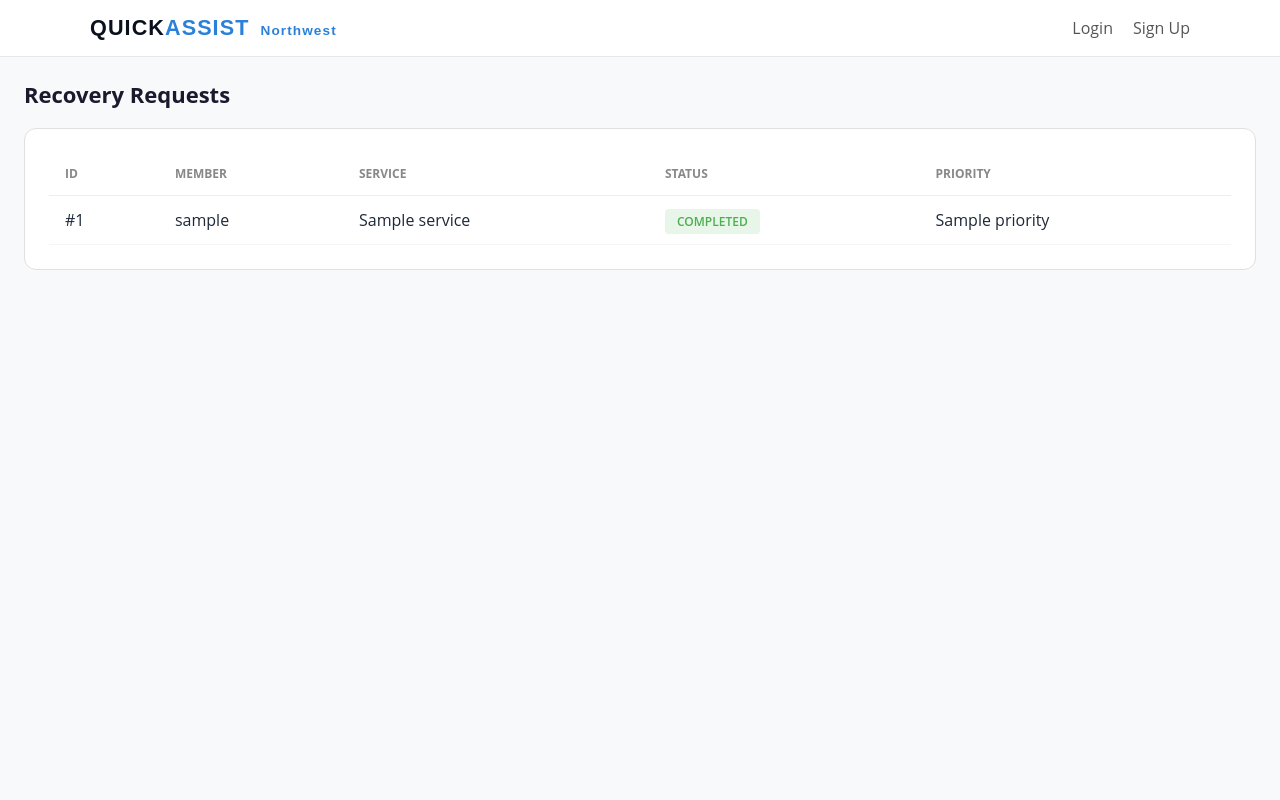
After one commit to RishniMeemeduma/roadside-recovery-app, a Django app: template usermanagement/templates/usermanagement/admin_recovery_requests.html in a window 1280 px wide. The commit adds this page. Run offline with Django 5.2, Linux system fonts and the light colour scheme; the template is opened without the code that fills it: most values are stand-ins (such as "Sample title", 1, 10 or a date in 2020).

Commit message:
created admin , member, driver views

```diff
--- a/roadsideassist/settings.py
+++ b/roadsideassist/settings.py
@@ -127,3 +127,4 @@ USE_TZ = True
 # https://docs.djangoproject.com/en/6.0/howto/static-files/
 
 STATIC_URL = 'static/'
+LOGIN_REDIRECT_URL = 'dashboard'
--- a/templates/partials/sidebar.html
+++ b/templates/partials/sidebar.html
@@ -15,18 +15,19 @@
     <div class="offcanvas-body d-md-block">
         <ul class="nav nav-pills flex-column">
 
-            {% if user.role == 'ADMIN' %}
+           {% if user.role == 'ADMIN' %}
                 <li class="nav-item">
-                    <a href="{% url 'home' %}" class="nav-link text-white active">⚙️ Dashboard</a>
+                    <a href="{% url 'dashboard' %}" class="nav-link text-white {% if request.resolver_match.url_name == 'dashboard' %}active{% endif %}">⚙️ Dashboard</a>
                 </li>
-                <li><a href="#" class="nav-link text-white-50">👤 Users</a></li>
-                <li><a href="#" class="nav-link text-white-50">🚗 Recovery Requests</a></li>
-                <li><a href="#" class="nav-link text-white-50">📊 Analytics</a></li>
+                <li><a href="{% url 'admin_users' %}" class="nav-link text-white-50 {% if request.resolver_match.url_name == 'admin_users' %}active text-white{% endif %}">👤 Users</a></li>
+                <li><a href="{% url 'admin_recovery_requests' %}" class="nav-link text-white-50 {% if request.resolver_match.url_name == 'admin_recovery_requests' %}active text-white{% endif %}">🚗 Recovery Requests</a></li>
+                <li><a href="{% url 'admin_analytics' %}" class="nav-link text-white-50 {% if request.resolver_match.url_name == 'admin_analytics' %}active text-white{% endif %}">📊 Analytics</a></li>
                 <li><hr class="border-light my-2"></li>
                 <li class="text-uppercase text-white-50 small px-3 py-2">Management</li>
-                <li><a href="#" class="nav-link text-white-50">📁 Users Requests</a></li>
-                <li><a href="#" class="nav-link text-white-50">📁 Drivers Requests</a></li>
-                <li><a href="#" class="nav-link text-white-50">📁 Services</a></li>
+                <li><a href="{% url 'admin_users' %}" class="nav-link text-white-50">📁 Users Requests</a></li>
+                <li><a href="{% url 'admin_users' %}" class="nav-link text-white-50">📁 Drivers Requests</a></li>
+                <li><a href="{% url 'admin_services' %}" class="nav-link text-white-50">📁 Services</a></li>
+
 
             {% elif user.role == 'MEMBER' %}
                 <li class="nav-item">
--- /dev/null
+++ b/templates/portal.html
@@ -0,0 +1,27 @@
+<!DOCTYPE html>
+<html lang="en">
+<head>
+    <meta charset="UTF-8">
+    <meta name="viewport" content="width=device-width, initial-scale=1.0">
+    <title>{% block title %}Roadside Recovery{% endblock %}</title>
+    <link href="https://cdn.jsdelivr.net/npm/bootstrap@5.3.3/dist/css/bootstrap.min.css" rel="stylesheet">
+    {% block extra_css %}{% endblock %}
+</head>
+<body class="d-flex flex-column min-vh-100">
+
+    {% include 'partials/header.html' %}
+
+    <div class="d-flex flex-grow-1">
+        {% block sidebar %}
+            {% include 'partials/sidebar.html' %}
+        {% endblock %}
+
+        <main class="flex-grow-1 p-4 bg-light">
+            {% block content %}{% endblock %}
+        </main>
+    </div>
+
+
+    <script src="https://cdn.jsdelivr.net/npm/bootstrap@5.3.3/dist/js/bootstrap.bundle.min.js"></script>
+</body>
+</html>
--- a/usermanagement/templates/usermanagement/admin-dashboard.html
+++ b/usermanagement/templates/usermanagement/admin-dashboard.html
@@ -1,4 +1,4 @@
-{% extends 'base.html' %}
+{% extends 'portal.html' %}
 {% block title %}Admin Dashboard{% endblock %}
 
 {% block content %}
--- /dev/null
+++ b/usermanagement/templates/usermanagement/admin_recovery_requests.html
@@ -0,0 +1,42 @@
+{% extends 'portal.html' %}
+{% block title %}Recovery Requests{% endblock %}
+
+{% block content %}
+<h2 style="font-size:22px; font-weight:700; color:#1a1a2e; margin-bottom:20px;">Recovery Requests</h2>
+<div style="background:#fff; border:1px solid #e0e0e0; border-radius:12px; padding:24px;">
+    <table style="width:100%; border-collapse:collapse;">
+        <thead>
+            <tr style="text-align:left; color:#888; font-size:12px; text-transform:uppercase;">
+                <th style="padding:12px 16px; border-bottom:1px solid #eee;">ID</th>
+                <th style="padding:12px 16px; border-bottom:1px solid #eee;">Member</th>
+                <th style="padding:12px 16px; border-bottom:1px solid #eee;">Service</th>
+                <th style="padding:12px 16px; border-bottom:1px solid #eee;">Status</th>
+                <th style="padding:12px 16px; border-bottom:1px solid #eee;">Priority</th>
+            </tr>
+        </thead>
+        <tbody>
+            {% for req in requests %}
+            <tr>
+                <td style="padding:12px 16px; border-bottom:1px solid #f5f5f5;">#{{ req.id }}</td>
+                <td style="padding:12px 16px; border-bottom:1px solid #f5f5f5;">{{ req.member.username }}</td>
+                <td style="padding:12px 16px; border-bottom:1px solid #f5f5f5;">{{ req.service.name }}</td>
+                <td style="padding:12px 16px; border-bottom:1px solid #f5f5f5;">
+                    {% if req.status == 'PENDING' %}
+                        <span style="background:#fff3e0; color:#FF9800; padding:4px 12px; border-radius:4px; font-size:12px; font-weight:600;">PENDING</span>
+                    {% elif req.status == 'IN_PROGRESS' %}
+                        <span style="background:#e3f2fd; color:#2196F3; padding:4px 12px; border-radius:4px; font-size:12px; font-weight:600;">IN PROGRESS</span>
+                    {% elif req.status == 'COMPLETED' %}
+                        <span style="background:#e8f5e9; color:#4CAF50; padding:4px 12px; border-radius:4px; font-size:12px; font-weight:600;">COMPLETED</span>
+                    {% else %}
+                        <span style="background:#f5f5f5; color:#888; padding:4px 12px; border-radius:4px; font-size:12px; font-weight:600;">{{ req.status }}</span>
+                    {% endif %}
+                </td>
+                <td style="padding:12px 16px; border-bottom:1px solid #f5f5f5;">{{ req.priority }}</td>
+            </tr>
+            {% empty %}
+            <tr><td colspan="5" style="padding:20px; text-align:center; color:#888;">No recovery requests found.</td></tr>
+            {% endfor %}
+        </tbody>
+    </table>
+</div>
+{% endblock %}
```
Also changed, not shown: usermanagement/models.py (+17 -0 lines), usermanagement/templates/usermanagement/admin_analytics.html (added, +9 -0 lines), usermanagement/templates/usermanagement/admin_services.html (added, +35 -0 lines), usermanagement/templates/usermanagement/admin_users.html (added, +41 -0 lines), usermanagement/urls.py (+10 -3 lines), usermanagement/views.py (+43 -6 lines), usermanagement/templates/usermanagement/member-dashboard.html (added), usermanagement/templates/usermanagement/user_requests.html (added).
